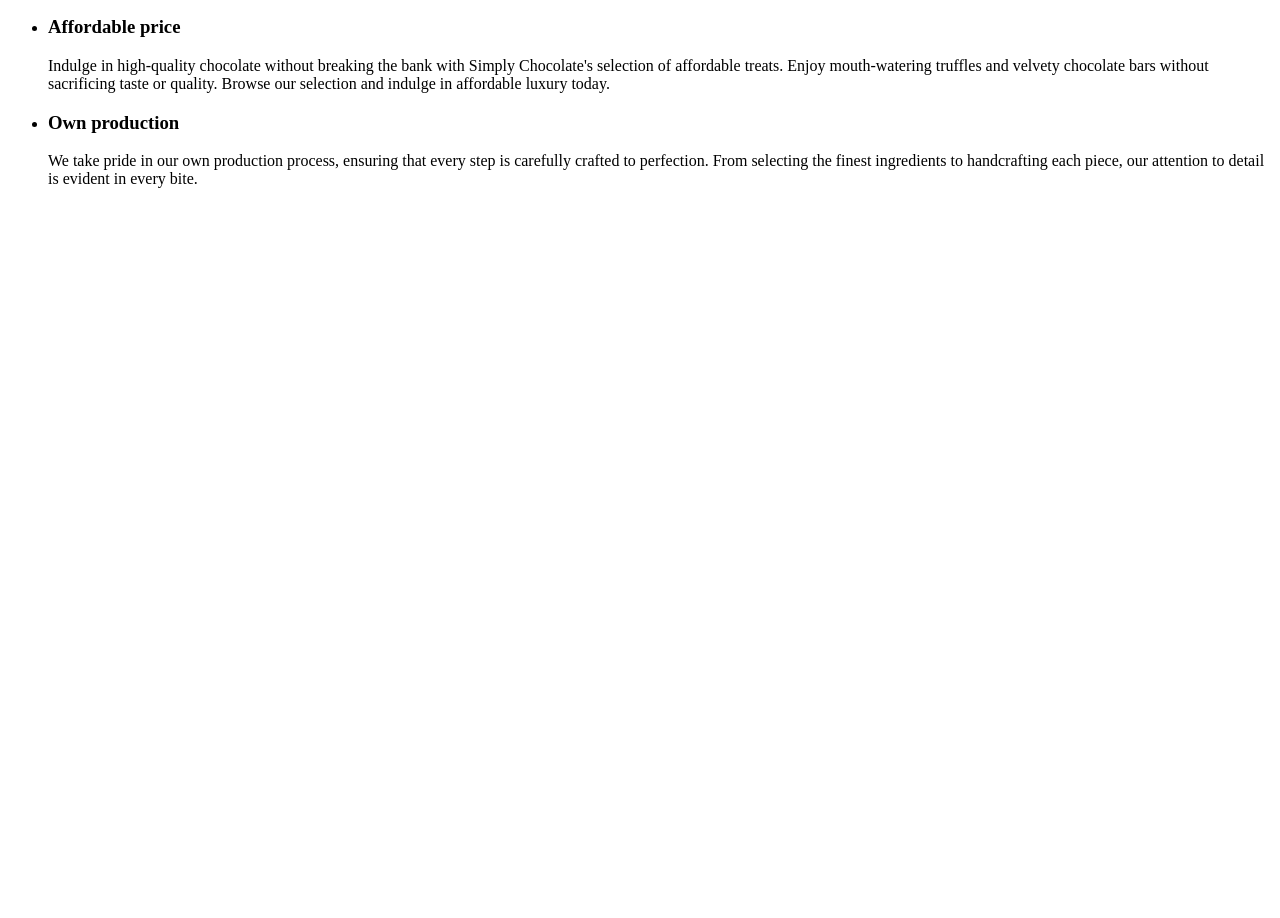
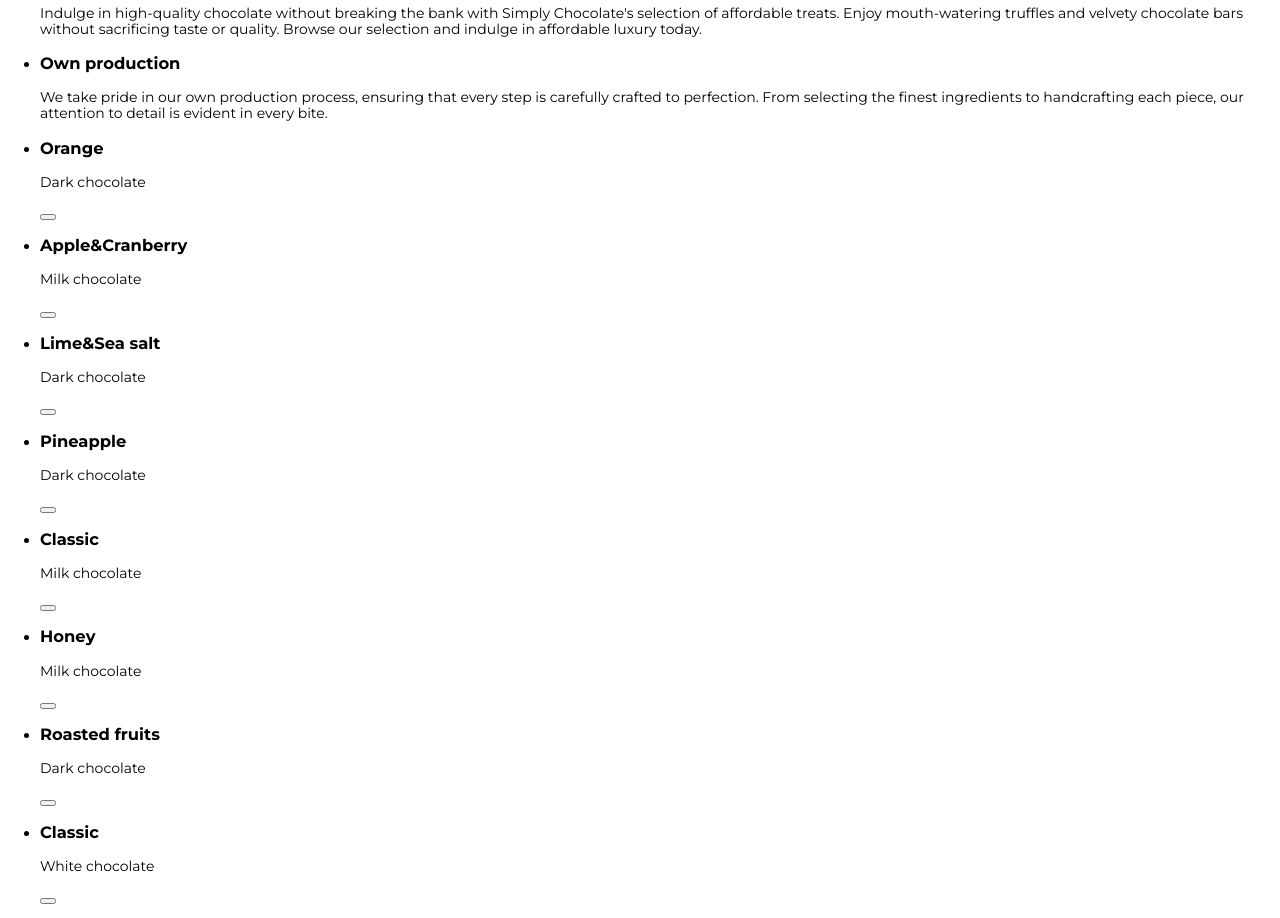
Before and after one commit to nadia-yanushevska/go-it-markup-practice, a plain HTML site: page index.html in a window 1280 px wide. Shown: the part 353-1271 px from the top of the page. Before the commit the page ends 800 px from the top, so only its background shows below. Drawn offline with nearby package versions, Linux system fonts and the light colour scheme.

Commit message:
style-linked

```diff
--- /dev/null
+++ b/css/styles.css
@@ -0,0 +1,6 @@
+/* #region base */
+body {
+    font-family: 'Montserrat', sans-serif;
+    font-size: 14px;
+}
+/* #endregion */
--- a/index.html
+++ b/index.html
@@ -3,7 +3,15 @@
     <head>
         <meta charset="UTF-8" />
         <meta name="viewport" content="width=device-width, initial-scale=1.0" />
+
+        <link rel="preconnect" href="https://fonts.googleapis.com" />
+        <link rel="preconnect" href="https://fonts.gstatic.com" crossorigin />
+        <link href="https://fonts.googleapis.com/css2?family=Montserrat:ital,wght@0,400;0,500;0,600;0,700;1,700&display=swap" rel="stylesheet" />
+
         <title>Document</title>
+
+        <link rel="stylesheet" href="https://cdnjs.cloudflare.com/ajax/libs/modern-normalize/2.0.0/modern-normalize.min.css" />
+        <link rel="stylesheet" href="./css/styles.css" />
     </head>
 
     <body>
@@ -29,6 +37,7 @@
             </nav>
         </header>
 
+        <main>
             <!-- #region hero -->
             <section class="hero">
                 <h1>Treat yourself or a loved one to our finest ingredients for a moment of pure delight!</h1>
@@ -37,7 +46,6 @@
                 <a href="">scroll down<img src="" alt=">" height="" width="" /></a>
             </section>
             <!-- #endregion -->
-
             <!-- #region benefits -->
             <section class="benefits">
                 <h2></h2>
@@ -45,8 +53,8 @@
                     <li>
                         <h3>Unsurpassed taste</h3>
                         <p>
-                        Crafted with the finest quality cocoa beans and a dedication to perfection, each bite is a decadent experience that simply cannot be matched. Savor the richness and complexity
-                        of our Unsurpassed Taste and discover a new level of chocolate bliss.
+                            Crafted with the finest quality cocoa beans and a dedication to perfection, each bite is a decadent experience that simply cannot be matched. Savor the richness and
+                            complexity of our Unsurpassed Taste and discover a new level of chocolate bliss.
                         </p>
                     </li>
                     <li>
@@ -59,32 +67,74 @@
                     <li>
                         <h3>Own production</h3>
                         <p>
-                        We take pride in our own production process, ensuring that every step is carefully crafted to perfection. From selecting the finest ingredients to handcrafting each piece, our
-                        attention to detail is evident in every bite.
+                            We take pride in our own production process, ensuring that every step is carefully crafted to perfection. From selecting the finest ingredients to handcrafting each piece,
+                            our attention to detail is evident in every bite.
                         </p>
                     </li>
                 </ul>
             </section>
             <!-- #endregion -->
-
             <!-- #region ingredients -->
             <section></section>
             <!-- #endregion -->
-
             <!-- #region how-made -->
             <section></section>
             <!-- #endregion -->
-
-        <!-- #region products -->
-        <section></section>
+            <!-- #region products TODO -->
+            <section>
+                <h2></h2>
+                <ul>
+                    <li>
+                        <h3>Orange</h3>
+                        <p>Dark chocolate</p>
+                        <button type="button"></button>
+                    </li>
+                    <li>
+                        <h3>Apple&Cranberry</h3>
+                        <p>Milk chocolate</p>
+                        <button type="button"></button>
+                    </li>
+                    <li>
+                        <h3>Lime&Sea salt</h3>
+                        <p>Dark chocolate</p>
+                        <button type="button"></button>
+                    </li>
+                    <li>
+                        <h3>Pineapple</h3>
+                        <p>Dark chocolate</p>
+                        <button type="button"></button>
+                    </li>
+                    <li>
+                        <h3>Classic</h3>
+                        <p>Milk chocolate</p>
+                        <button type="button"></button>
+                    </li>
+                    <li>
+                        <h3>Honey</h3>
+                        <p>Milk chocolate</p>
+                        <button type="button"></button>
+                    </li>
+                    <li>
+                        <h3>Roasted fruits</h3>
+                        <p>Dark chocolate</p>
+                        <button type="button"></button>
+                    </li>
+                    <li>
+                        <h3>Classic</h3>
+                        <p>White chocolate</p>
+                        <button type="button"></button>
+                    </li>
+                </ul>
+            </section>
             <!-- #endregion -->
-
             <!-- #region top sellers -->
             <section></section>
             <!-- #endregion -->
-
             <!-- #region reviews -->
             <section></section>
             <!-- #endregion -->
+        </main>
+
+        <footer></footer>
     </body>
 </html>
```
Lines whose indentation alone changed are shown as unchanged.
